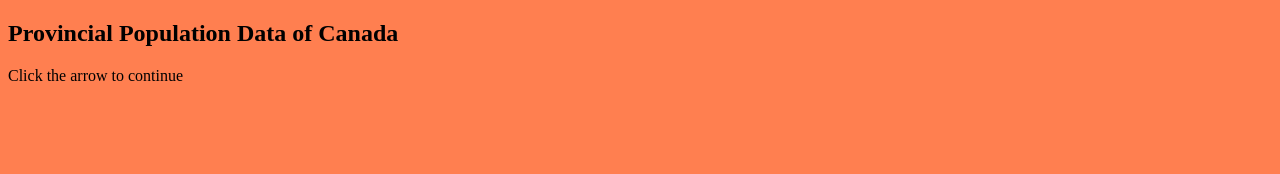
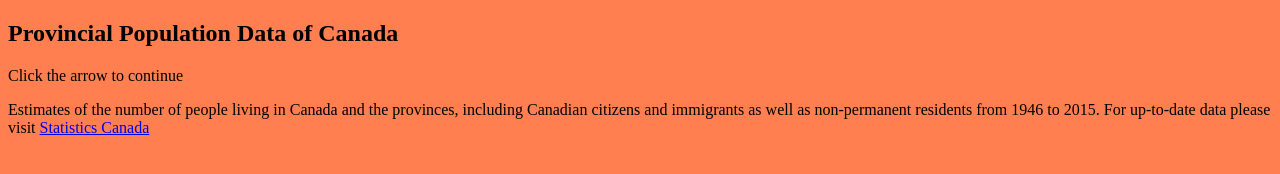
Before and after one commit to legenddaniel/provincial-population-canada, a plain HTML site: page index.html in a window 1280 px wide. Drawn offline with Linux system fonts and the light colour scheme.

Commit message:
Update index.html

```diff
--- a/index.html
+++ b/index.html
@@ -17,7 +17,9 @@
         <h1>Provincial Population Data of Canada</h1>
         <p>Click the arrow to continue</p>
     </section>
-
+    <section>
+        <p>Estimates of the number of people living in Canada and the provinces, including Canadian citizens and immigrants as well as non-permanent residents from 1946 to 2015. For up-to-date data please visit <a href="https://www150.statcan.gc.ca/t1/tbl1/en/tv.action?pid=1710000901" target="_blank" title="Population estimates, quarterly">Statistics Canada</a></p>
+    </section>
 </body>
 
 </html>
```
